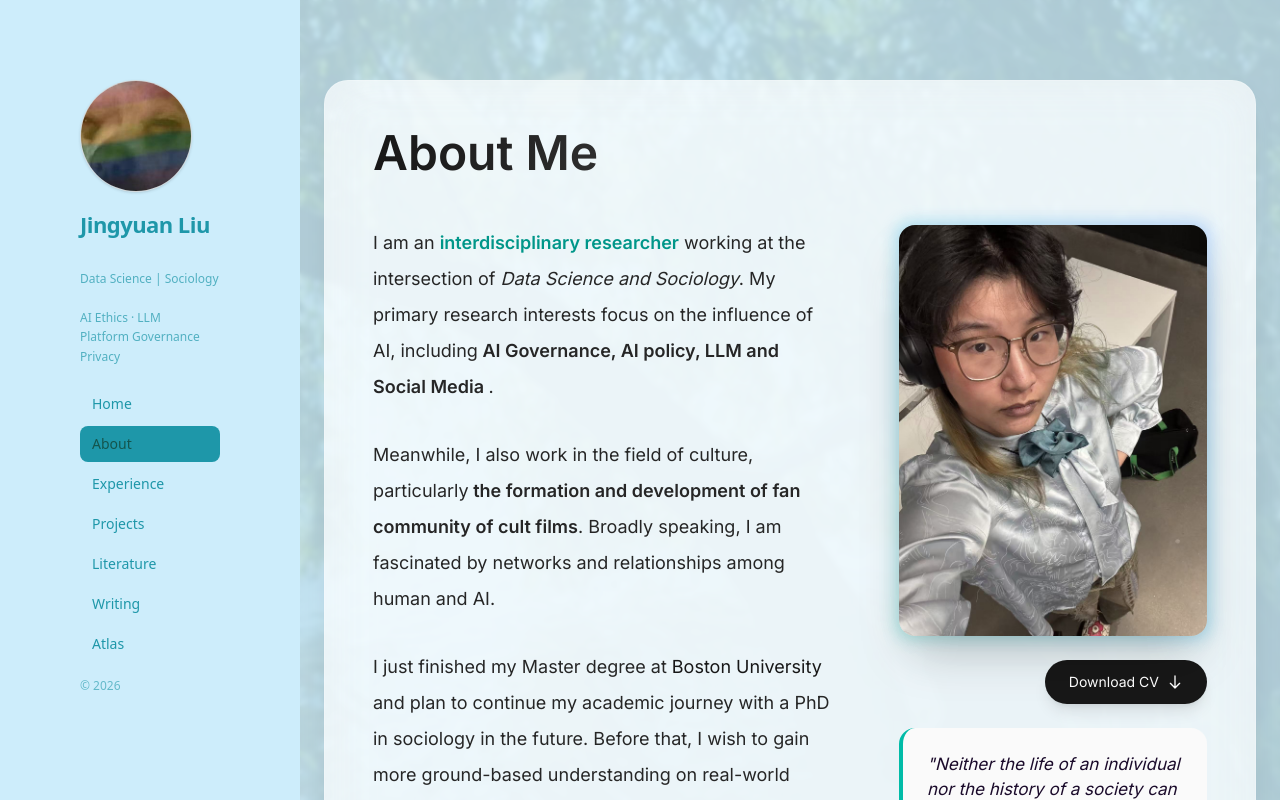
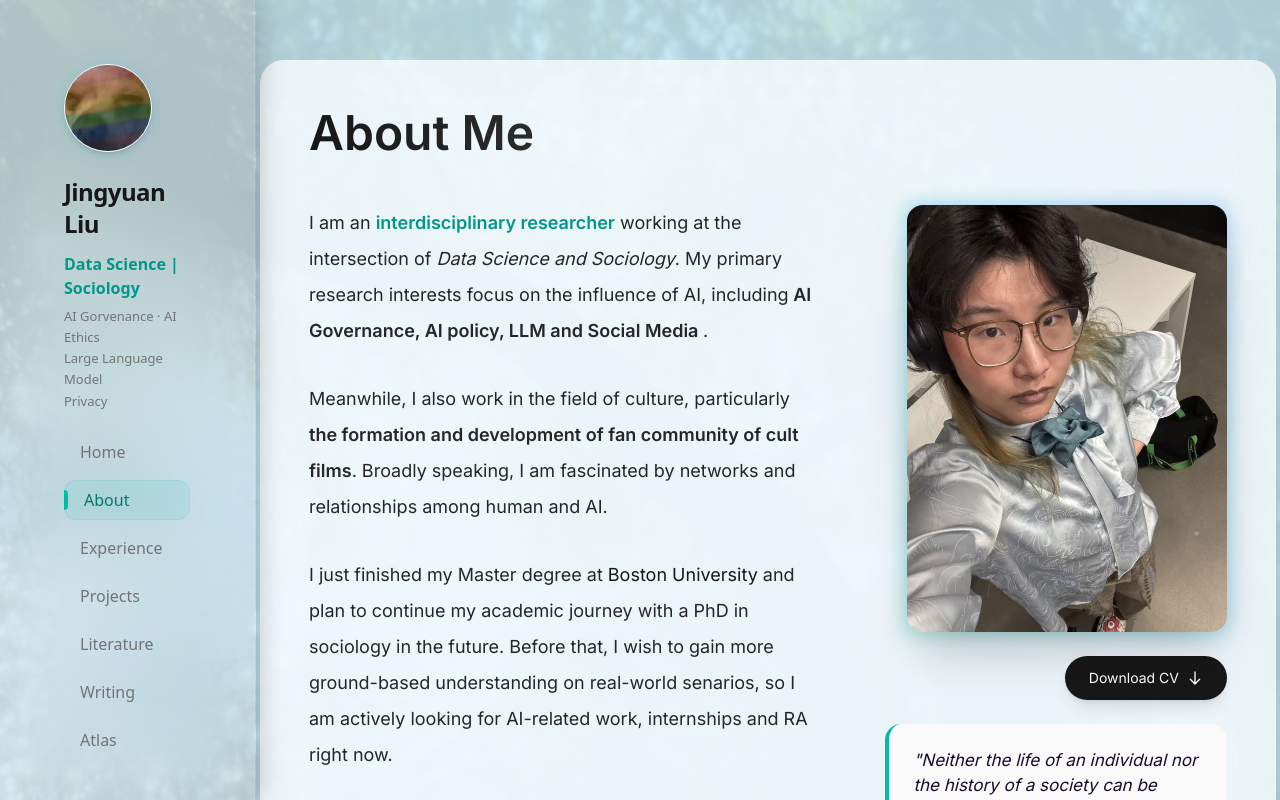
Before and after one commit to juanliu27/juanweb, a Next.js app: page /about in a window 1280 px wide. Shown: the top 800 px of the page. Built offline with nearby package versions, Linux system fonts and the light colour scheme.

Commit message:
change sidebar

```diff
--- a/src/app/(content)/about/page.tsx
+++ b/src/app/(content)/about/page.tsx
@@ -1,7 +1,7 @@
 export default function AboutPage() {
   return (
     // 毛玻璃感和软阴影的容器
-    <section className="mx-auto max-w-5xl px-6 pt-20 pb-28">
+    <section className="mx-auto max-w-5xl px-1 pt-15 pb-15">
       <div className="bg-white/70 dark:bg-neutral-900/60 backdrop-blur-xl rounded-3xl p-8 md:p-12 shadow-xl border border-white/20">
 
         {/* 标题：增加渐变色或更深的字重 */}
--- a/src/app/(content)/layout.tsx
+++ b/src/app/(content)/layout.tsx
@@ -11,14 +11,12 @@ export default function WithSidebarLayout({
       {/* 左侧 Sidebar：半透明实体 */}
       <aside
           className="
-            w-[300px]
-            self-start
-            sticky
-            top-0
-            h-screen
-            bg-[var(--brand)]/95
-            text-[var(--brand-contrast)]
-            border-r border-black/10
+            hidden md:flex
+            md:basis-1/5
+            sticky top-0 h-screen
+            z-20
+            shadow-[4px_0_24px_rgba(0,0,0,0.2)]
+            border-r border-white/10
           "
         >
 
@@ -28,7 +26,7 @@ export default function WithSidebarLayout({
       {/* 右侧内容：半透明浮层 */}
       <main
         className="
-          flex-1
+          flex-1 md:basis-4/5
           min-h-screen
           bg-[var(--background)]/45
           backdrop-blur-[2px]
--- a/src/components/Sidebar.tsx
+++ b/src/components/Sidebar.tsx
@@ -17,33 +17,45 @@ export default function Sidebar() {
   const pathname = usePathname();
 
   return (
-    <aside className="hidden md:block w-[300px] min-h-screen bg-background px-10 py-10">
-      <div className="flex flex-col justify-center px-10 py-10 w-full">
+    <aside className="hidden md:flex flex-col w-full h-full min-h-screen sticky top-0
+    bg-white/20 dark:bg-black/20 backdrop-blur-2xl
+    border-r border-white/10
+    px-16 pt-16 pb-12">
 
-        {/* 顶部：身份区 */}
-        <div className="flex flex-col items-center md:items-start gap-4">
+      {/* 顶部：身份区 - 增加呼吸感和层级 */}
+      <div className="flex flex-col items-start gap-6 mb-5">
+        <div className="relative group">
+          {/* 头像背后的极简光晕 */}
+          <div className="absolute -inset-1 bg-gradient-to-r from-teal-500 to-blue-500 rounded-full blur opacity-10 group-hover:opacity-30 transition duration-500"></div>
           <img
             src="/me.png"
-            alt="My portrait"
-            className="w-28 h-28 rounded-full object-cover border border-neutral-300 dark:border-neutral-700 shadow-sm"
+            alt="Portrait"
+            className="relative w-22 h-22 rounded-full object-cover border-1 border-white dark:border-neutral-800 shadow-md"
           />
+        </div>
 
-          <div className="text-center md:text-left">
+        <div>
           <Link
             href="/"
-              className="block text-[22px] font-semibold tracking-tight"
+            className="text-2xl font-bold tracking-tight text-neutral-900 dark:text-neutral-100 hover:text-teal-600 transition-colors"
           >
             Jingyuan Liu
           </Link>
-            <p className="mt-2 text-[12px]  opacity-70 leading-relaxed">
-            <br />Data Science | Sociology<br /> <br />
-              AI Ethics · LLM <br /> Platform Governance <br /> Privacy  <br /><br />
+          <div className="mt-3 space-y-1.5">
+            <p className="text-[16px] font-semibold text-teal-600 dark:text-teal-400">
+              Data Science | Sociology
             </p>
+            <p className="text-[13px] text-neutral-500 dark:text-neutral-400 leading-relaxed font-medium">
+              AI Gorvenance · AI Ethics <br />
+              Large Language Model <br />
+              Privacy
+            </p>
+          </div>
         </div>
       </div>
 
       {/* 中部：导航 */}
-        <nav className="space-y-1">
+      <nav className="space-y-2 mb-12">
         {links.map((l) => {
           const active =
             pathname === l.href ||
@@ -54,23 +66,32 @@ export default function Sidebar() {
               key={l.href}
               href={l.href}
               className={`
-                  block rounded-lg px-3 py-2 text-sm transition
+                relative group flex items-center px-4 py-2 text-base font-medium rounded-xl transition-all duration-200
                 ${active
-                    ? "bg-[var(--brand-contrast)] text-[var(--brand)]"
-                    : "bg-transparent text-[var(--brand-contrast)] hover:bg-[var(--brand-contrast)] hover:text-[var(--brand)]"
+                  ? "bg-teal-500/10 text-teal-700 dark:text-teal-400 shadow-[inset_0_0_0_1px_rgba(20,184,166,0.1)]"
+                  : "text-neutral-500 hover:bg-neutral-100/50 dark:hover:bg-neutral-800/50 hover:text-neutral-900 dark:hover:text-neutral-200"
                 }
               `}
             >
+              {/* 选中时的左侧指示条 */}
+              {active && (
+                <span className="absolute left-0 w-1 h-5 bg-teal-500 rounded-r-full" />
+              )}
+
+              <span className={`
+                transition-transform duration-200
+                ${active ? "translate-x-1" : "group-hover:translate-x-1"}
+              `}>
                 {l.label}
+              </span>
             </Link>
           );
         })}
       </nav>
 
-        {/* 底部（可选） */}
-        <div className="pt-4 text-xs opacity-60">
-          © {new Date().getFullYear()}
-        </div>
+      {/* 底部：版权区 - 更精致的装饰 */}
+      <div className="mt-auto pt-8 border-t border-neutral-200/50 dark:border-neutral-800/50 text-[10px] text-neutral-400 tracking-widest uppercase font-medium">
+        © {new Date().getFullYear()} All Rights Reserved
       </div>
     </aside>
   );
```
Lines whose indentation alone changed are shown as unchanged.
